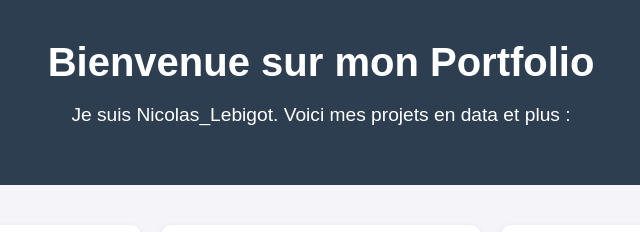
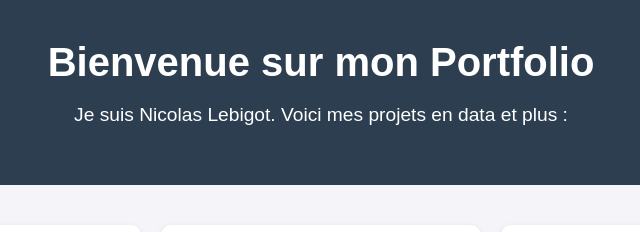
Before and after one commit to NLebigot/Nicolas_Lebigot_Portfolio.github.io, a plain HTML site: page index.html in a window 1280 px wide. Shown: the top 232 px of the page, 319-959 px from the left. Drawn offline with Linux system fonts and the light colour scheme.

Commit message:
Update index.html

```diff
--- a/index.html
+++ b/index.html
@@ -80,7 +80,7 @@
 <body>
     <header>
         <h1>Bienvenue sur mon Portfolio</h1>
-        <p>Je suis Nicolas_Lebigot. Voici mes projets en data et plus :</p>
+        <p>Je suis Nicolas Lebigot. Voici mes projets en data et plus :</p>
     </header>
     <main>
         <!-- Carte 1 : Projet CityBike NYC -->
```
